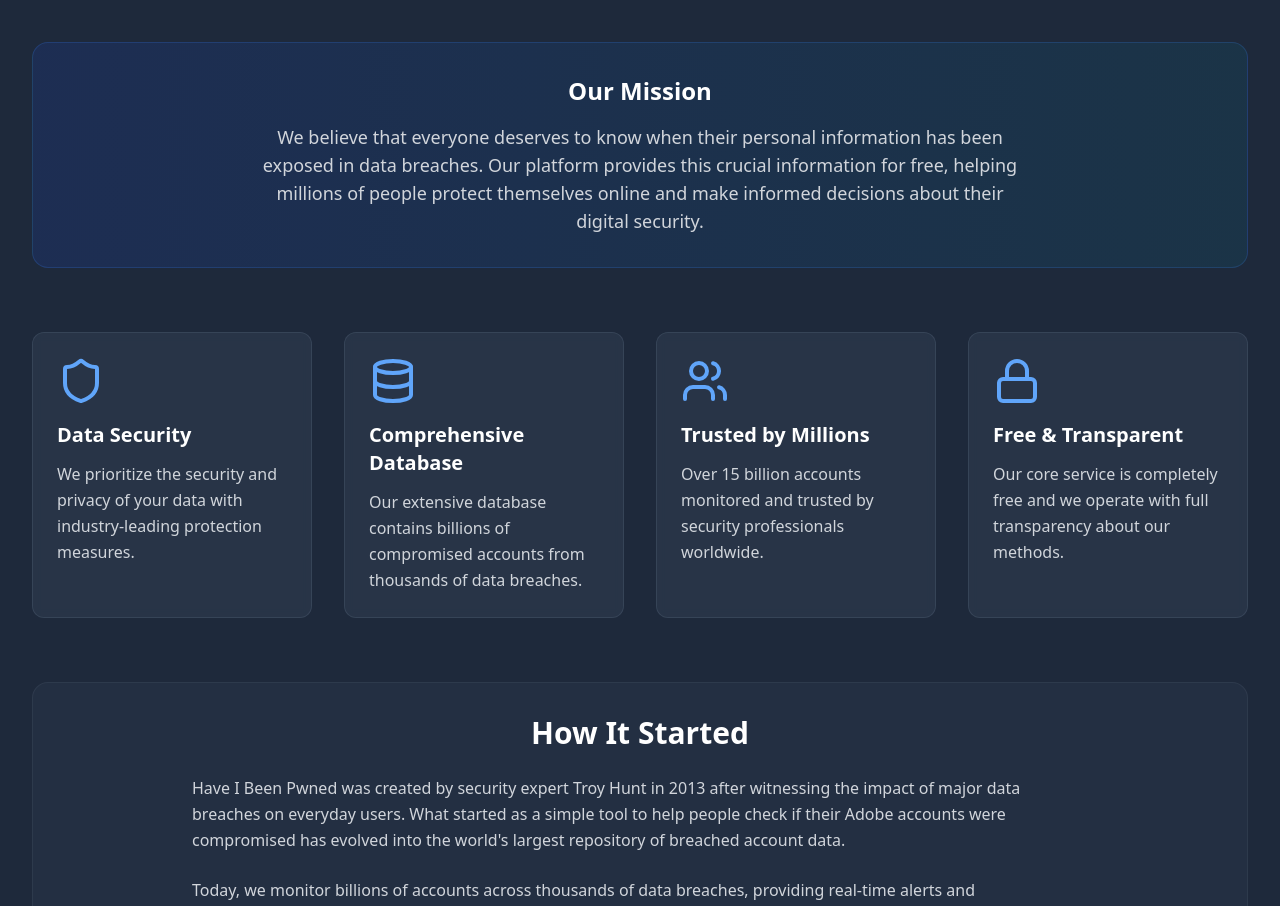
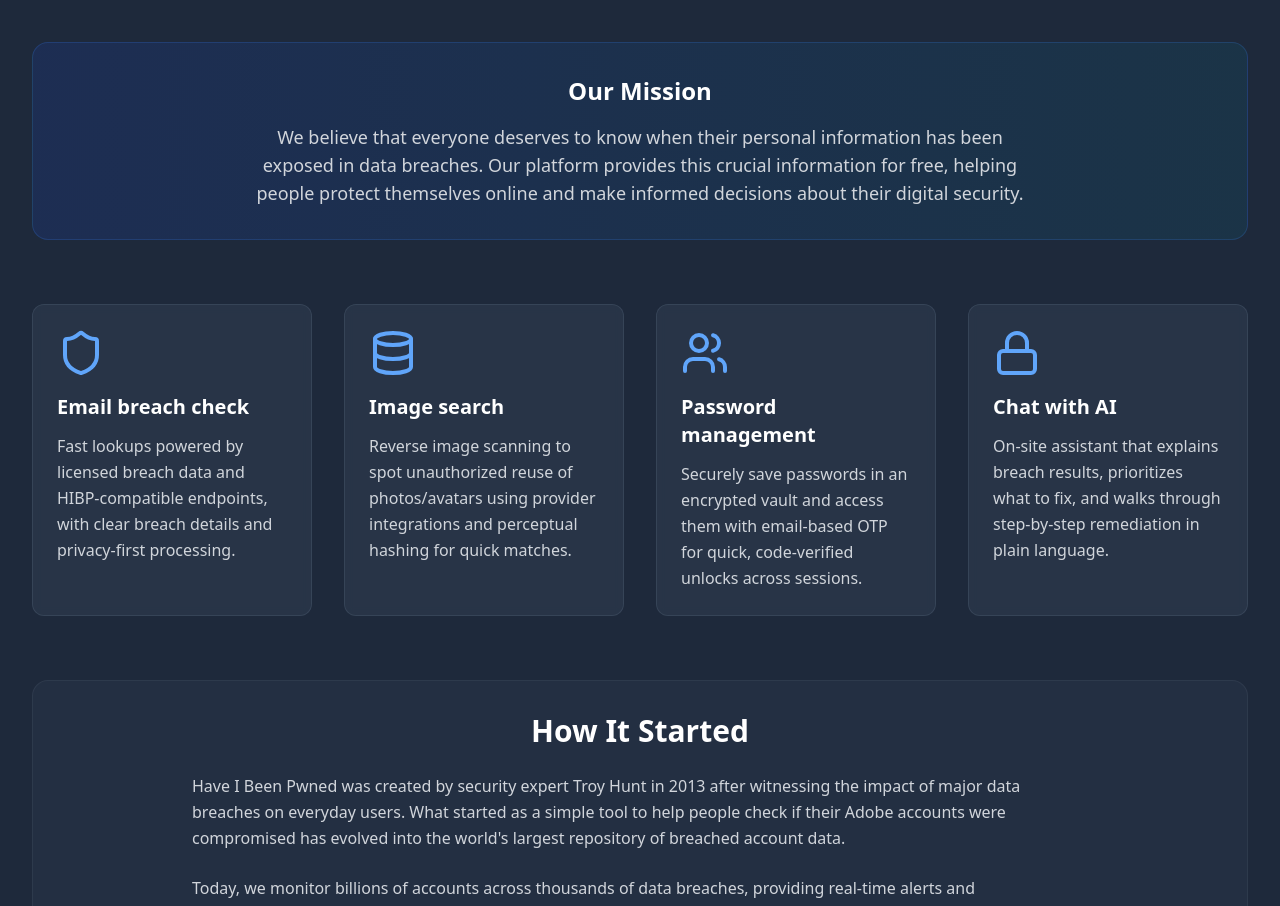
Before and after one commit to Virus2hell/MyLeakWatch, a React (Vite) app in the folder my-app/: page / in a window 1280 px wide. Shown: the part 1940-2846 px from the top of the page. Built offline with nearby package versions, Linux system fonts and the light colour scheme.

Commit message:
updating About us

```diff
--- a/my-app/src/components/AboutUs.tsx
+++ b/my-app/src/components/AboutUs.tsx
@@ -5,23 +5,23 @@
   const features = [
     {
       icon: Shield,
-      title: 'Data Security',
-      description: 'We prioritize the security and privacy of your data with industry-leading protection measures.'
+      title: 'Email breach check',
+      description: 'Fast lookups powered by licensed breach data and HIBP-compatible endpoints, with clear breach details and privacy-first processing.'
     },
     {
       icon: Database,
-      title: 'Comprehensive Database',
-      description: 'Our extensive database contains billions of compromised accounts from thousands of data breaches.'
+      title: 'Image search',
+      description: 'Reverse image scanning to spot unauthorized reuse of photos/avatars using provider integrations and perceptual hashing for quick matches.'
     },
     {
       icon: Users,
-      title: 'Trusted by Millions',
-      description: 'Over 15 billion accounts monitored and trusted by security professionals worldwide.'
+      title: 'Password management',
+      description: 'Securely save passwords in an encrypted vault and access them with email-based OTP for quick, code‑verified unlocks across sessions.'
     },
     {
       icon: Lock,
-      title: 'Free & Transparent',
-      description: 'Our core service is completely free and we operate with full transparency about our methods.'
+      title: 'Chat with AI',
+      description: 'On‑site assistant that explains breach results, prioritizes what to fix, and walks through step‑by‑step remediation in plain language.'
     }
   ];
 
@@ -46,8 +46,8 @@
             <h3 className="text-2xl font-bold text-white mb-4">Our Mission</h3>
             <p className="text-lg text-gray-300 max-w-3xl mx-auto">
               We believe that everyone deserves to know when their personal information has been exposed
-              in data breaches. Our platform provides this crucial information for free, helping millions
-              of people protect themselves online and make informed decisions about their digital security.
+              in data breaches. Our platform provides this crucial information for free, helping
+              people protect themselves online and make informed decisions about their digital security.
             </p>
           </div>
         </div>
```
